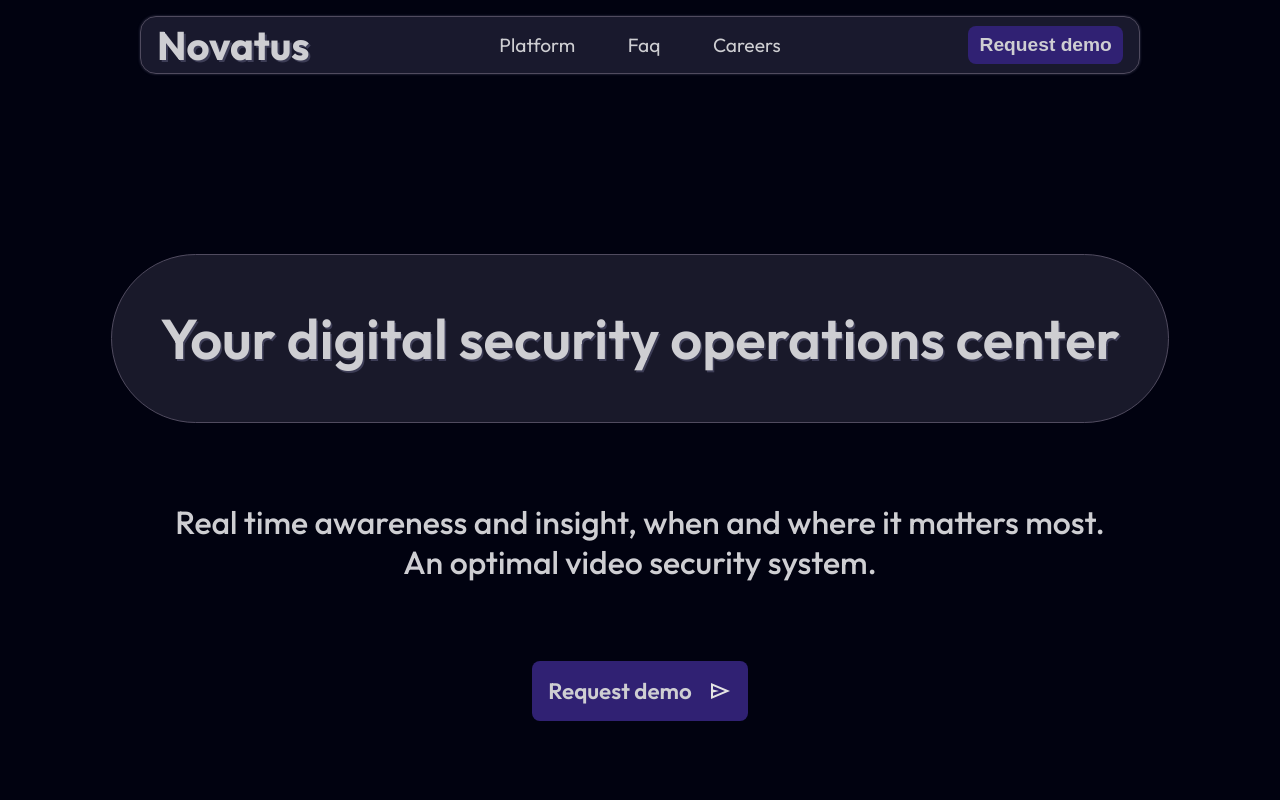
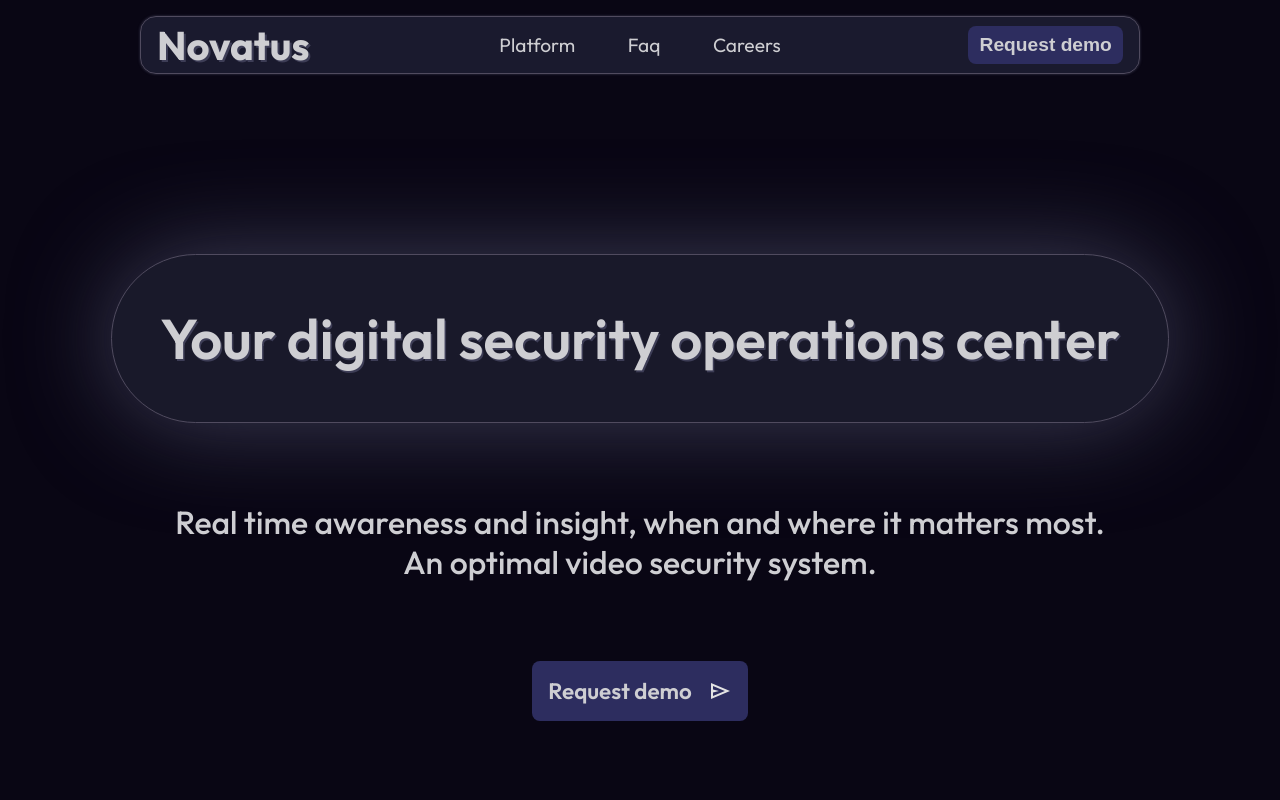
Before and after one commit to helauren42/ai-security-website, a React (Create React App) app in the folder FrontEnd/: page / in a window 1280 px wide. Shown: the top 800 px of the page. Built offline with nearby package versions, Linux system fonts and the light colour scheme.

Commit message:
different colors

```diff
--- a/FrontEnd/src/CSS/App.css
+++ b/FrontEnd/src/CSS/App.css
@@ -8,23 +8,25 @@
   /* purple */
   /* --blue-bg: #130f27; */
   /* blue */
-  --blue-bg: #060318;
+  /* --blue-bg: #060318; */
   /* blue very dark */
   --blue-bg: rgb(25, 25, 42);
   --glass-blue-bg: rgba(32, 32, 53, 80%);
   /* --card-black: #292937; */
-  --main-black: #010210;
+  /* --main-black: #010210; */
+  /* --main-black: rgb(18, 18, 25); */
+  --main-black: rgb(9, 6, 20);
   /* blue */
-  --main-grey: #14141a;
+  /* --main-grey: #14141a; */
   /* previous */
   --blue-shadow: #3d3d56;
   --main-border: rgb(80, 75, 95);
   /* --main-border: rgb(61, 61, 86); */
   /* --text-white: #c3c3ce; */
   --text-white: rgb(206, 206, 210);
-  --demo-btn: #3d3279;
   /* purple */
-  --demo-btn: #302173;
+  /* --demo-btn: #302173; */
+  --demo-btn: rgb(45, 45, 95);
   /* blue */
 }
 
--- a/FrontEnd/src/CSS/CallToAction.css
+++ b/FrontEnd/src/CSS/CallToAction.css
@@ -13,8 +13,8 @@
   flex-direction: row;
   justify-content: space-between;
   align-items: center;
-  border-top: 0.1rem solid var(--blue-shadow);
-  border-bottom: 0.1rem solid var(--blue-shadow);
+  border-top: 0.1rem solid var(--main-border);
+  border-bottom: 0.1rem solid var(--main-border);
   padding: 1rem;
   gap: 1.5rem;
 }
--- a/FrontEnd/src/CSS/Footer.css
+++ b/FrontEnd/src/CSS/Footer.css
@@ -1,6 +1,6 @@
 #footer-section {
   height: auto;
-  border-top: 0.1rem solid var(--blue-shadow);
+  border-top: 0.1rem solid var(--main-border);
   background-color: var(--blue-bg);
   display: flex;
   flex-direction: column;
@@ -97,7 +97,8 @@
 
 #footer-bottom-cont {
   width: 100%;
-  border-top: 0.1rem solid var(--blue-shadow);
+  /* background-color: blue; */
+  border-top: 0.1rem solid var(--main-border);
   padding: 1rem 0rem;
   display: flex;
   flex-direction: column;
--- a/FrontEnd/src/CSS/Header.css
+++ b/FrontEnd/src/CSS/Header.css
@@ -23,6 +23,7 @@
   text-align: center;
   /* box-shadow: 0px 0px 0.5rem var(--blue-shadow); */
   border: 0.1rem solid var(--main-border);
+  box-shadow: 0 0 6rem var(--blue-shadow);
   border-radius: 10rem;
   padding: 3rem;
   max-width: 90%;
--- a/FrontEnd/src/CSS/Navbar.css
+++ b/FrontEnd/src/CSS/Navbar.css
@@ -20,11 +20,10 @@
   box-sizing: border-box;
   z-index: 10000;
   user-select: none;
-  /* border: 0.1rem solid var(--dark-border); */
   background-color: var(--glass-blue-bg);
   border-radius: 1rem;
   box-shadow: 0rem 0rem 0.15rem var(--blue-shadow);
-  border: 0.1rem solid var(--main-border);
+  border: 1px solid var(--main-border);
 }
 
 #nav-title-cont {
```
